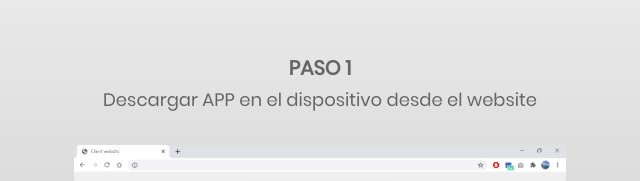
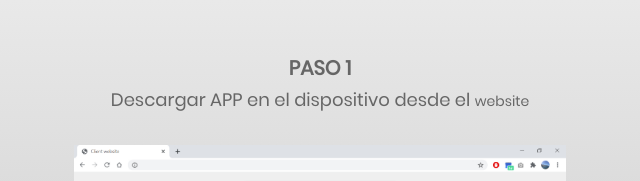
Before and after one commit to MailenKleinman/SmartWorkARInstallation, a plain HTML site: page page1.html in a window 1280 px wide. Shown: the top 181 px of the page, 320-960 px from the left. Drawn offline with Linux system fonts and the light colour scheme.

Commit message:
Add files via upload

```diff
--- a/page1.html
+++ b/page1.html
@@ -62,7 +62,7 @@
 							PASO 1
 						</h3>
 						<p class="text-center">
-							Descargar APP en el dispositivo desde el website
+							Descargar APP en el dispositivo desde el <a href="http://tgnvalvulas.smartworkar.com:8888/ui/#/">website</a>
 						</p>
 					</div>
 
```
Also changed, not shown: page3.html (+1 -1 lines).
